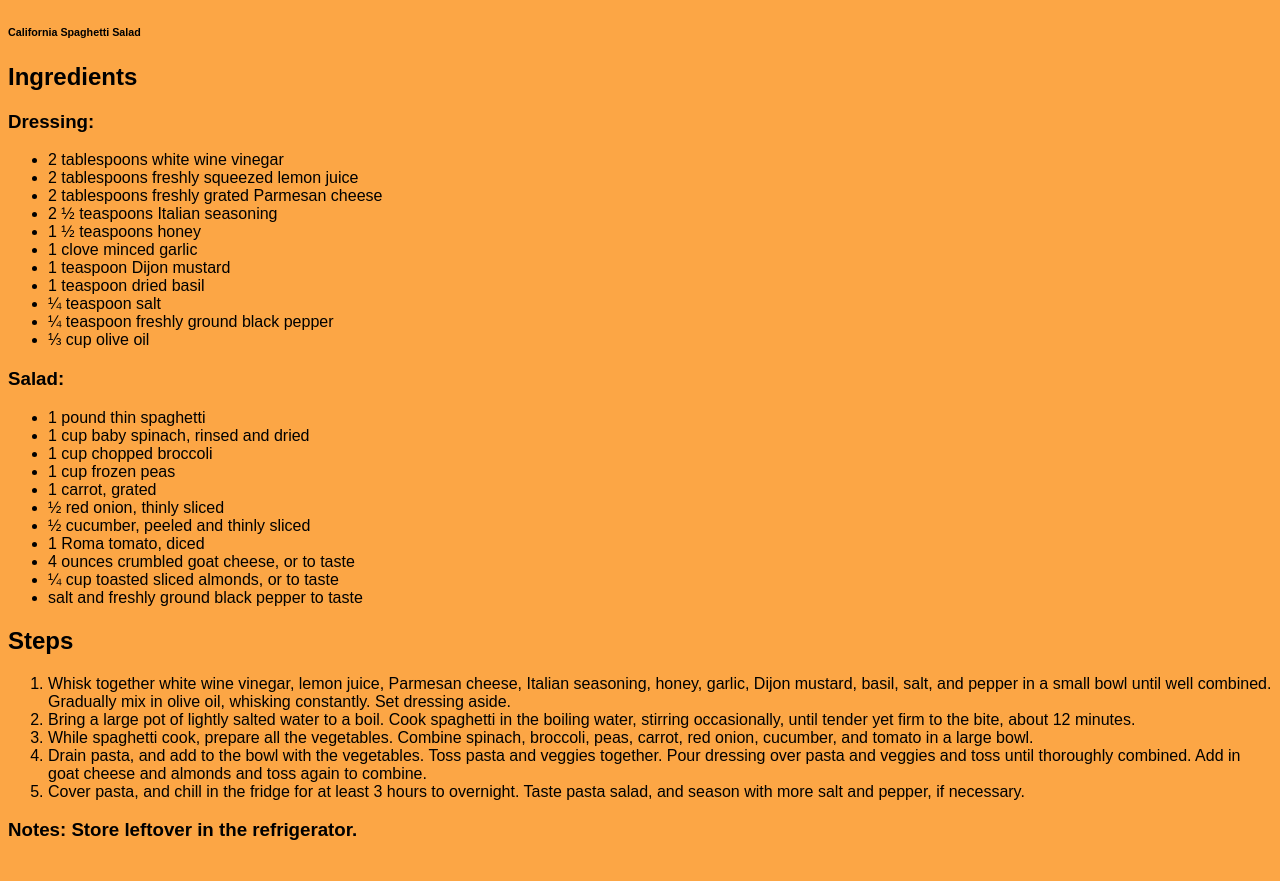
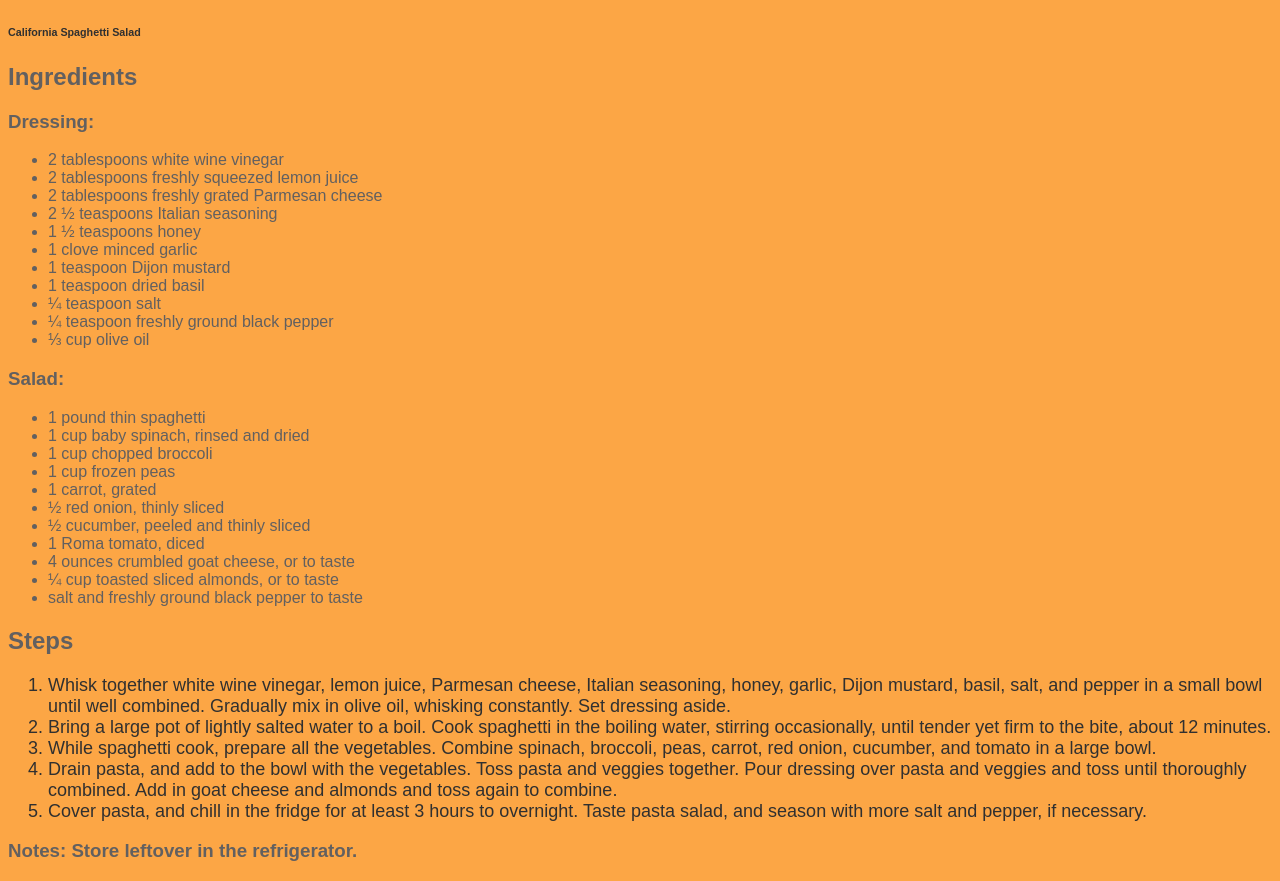
Before and after one commit to BMFrancisco/odin-recipes, a plain HTML site: page recipes/california-spaghetti-salad.html in a window 1280 px wide. Shown: the part 383-1264 px from the top of the page. Before the commit the page ends 1243 px from the top, so only its background shows below. Drawn offline with Linux system fonts and the light colour scheme.

Commit message:
Seventh - More Styles and using Git throught VSC

```diff
--- a/recipes/california-spaghetti-salad.html
+++ b/recipes/california-spaghetti-salad.html
@@ -11,7 +11,7 @@
     <h6>California Spaghetti Salad</h6>
     <h2>Ingredients</h2>
     <h3>Dressing:</h3>
-    <ul>
+    <ul class="ingredients">
         <li>2 tablespoons white wine vinegar</li>
         <li>2 tablespoons freshly squeezed lemon juice</li>
         <li>2 tablespoons freshly grated Parmesan cheese</li>
@@ -25,7 +25,7 @@
         <li>⅓ cup olive oil</li>
     </ul>
     <h3>Salad:</h3>
-    <ul>
+    <ul class="ingredients">
         <li>1 pound thin spaghetti</li>
         <li>1 cup baby spinach, rinsed and dried</li>
         <li>1 cup chopped broccoli</li>
@@ -39,7 +39,7 @@
         <li>salt and freshly ground black pepper to taste</li>
     </ul>
     <h2>Steps</h2>
-    <ol>
+    <ol class="steps">
         <li>Whisk together white wine vinegar, lemon juice, Parmesan cheese, Italian seasoning, honey, garlic, Dijon mustard, basil, salt, and pepper in a small bowl until well combined. Gradually mix in olive oil, whisking constantly. Set dressing aside.</li>
         <li>Bring a large pot of lightly salted water to a boil. Cook spaghetti in the boiling water, stirring occasionally, until tender yet firm to the bite, about 12 minutes.</li>
         <li>While spaghetti cook, prepare all the vegetables. Combine spinach, broccoli, peas, carrot, red onion, cucumber, and tomato in a large bowl.</li>
--- a/styles.css
+++ b/styles.css
@@ -6,3 +6,16 @@ a{
     color: black;
     font-size: 20px;
 }
+h1{
+    text-align: center;
+}
+h6{
+    color: hwb(0 19% 81%);
+}
+.ingredients,h2,h3{
+    color: hsl(0, 1%, 38%);
+}
+.steps{
+    font-size: 18px;
+    color: hwb(0 19% 81%);
+}
```
Also changed, not shown: index.html (+5 -3 lines), recipes/sheet-pan-chicken-fajita-quesadillas.html (+2 -2 lines), recipes/the-denver-omelet.html (+2 -2 lines).
